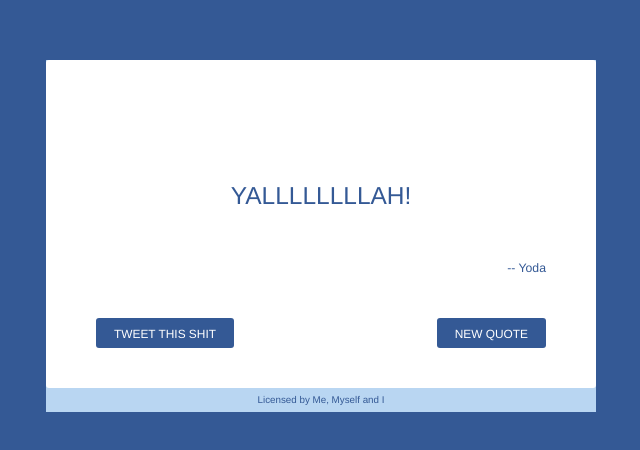
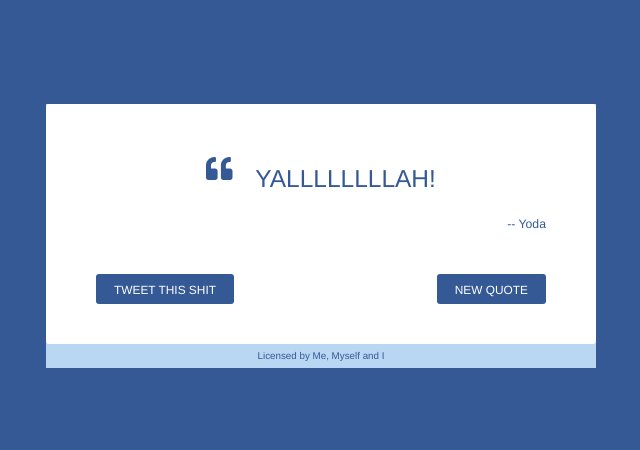
Before and after one commit to Ahiiia92/quote-machine, a React app: page / in a window 1280 px wide. Shown: the part 164-614 px from the top of the page, without its empty margins (319-959 px from the left). Built offline with nearby package versions, Linux system fonts and the light colour scheme.

Commit message:
added fontawesome icon to the card

```diff
--- a/assets/stylesheets/components/_cards.scss
+++ b/assets/stylesheets/components/_cards.scss
@@ -20,9 +20,6 @@
   clear: both;
   font-weight: 500;
   font-size: 1.75em;
-  i {
-    font-size: 4em;
-  }
 }
 
 .btns {
--- a/package.json
+++ b/package.json
@@ -27,7 +27,9 @@
     "webpack-dev-server": "^3.1.11"
   },
   "dependencies": {
+    "@fortawesome/fontawesome-svg-core": "^1.2.29",
     "@fortawesome/free-solid-svg-icons": "^5.13.1",
+    "@fortawesome/react-fontawesome": "^0.1.11",
     "gender-api.com-client": "^1.0.14",
     "react": "16.2",
     "react-dom": "16.2"
--- a/src/components/Quote.jsx
+++ b/src/components/Quote.jsx
@@ -1,14 +1,26 @@
 import React, { Component } from 'react';
+
+// get our fontawesome imports
+import '../fontawesome';
+import { FontAwesomeIcon } from "@fortawesome/react-fontawesome";
 
 class Quote extends Component {
   render() {
     return (
-    <div id="quote-text">
-      {this.contacts}
-      <span><i className="fas fa-quote-left"></i></span>
-            {this.props.text}
-      <p id="author">-- {this.props.author}</p>
-    </div>
+      <div id="quote-text">
+        {this.contacts}
+        <span>
+          <FontAwesomeIcon
+            icon={['fa', 'quote-left']}
+            style={{
+              fontSize: '2em',
+              paddingRight: '5%'
+            }}
+          />
+        </span>
+        {this.props.text}
+        <p id="author">-- {this.props.author}</p>
+      </div>
     );
   };
 }
--- /dev/null
+++ b/src/fontawesome.jsx
@@ -0,0 +1,10 @@
+// import the library
+import { library } from '@fortawesome/fontawesome-svg-core';
+
+// import your icons
+import { faQuoteLeft } from "@fortawesome/free-solid-svg-icons";
+
+library.add(
+  faQuoteLeft
+  // more icons go here
+);
```
Also changed, not shown: 1 other file (tests, documents, lock files or other folders).
